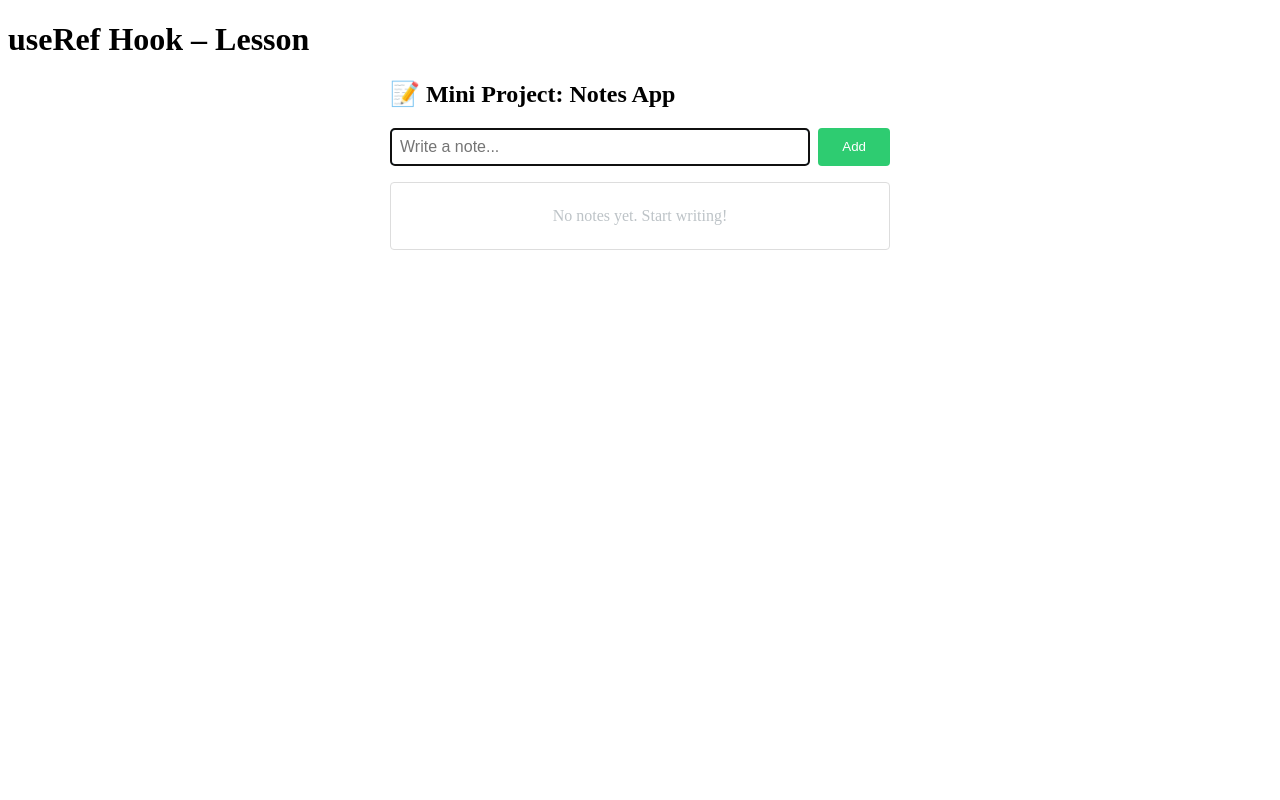
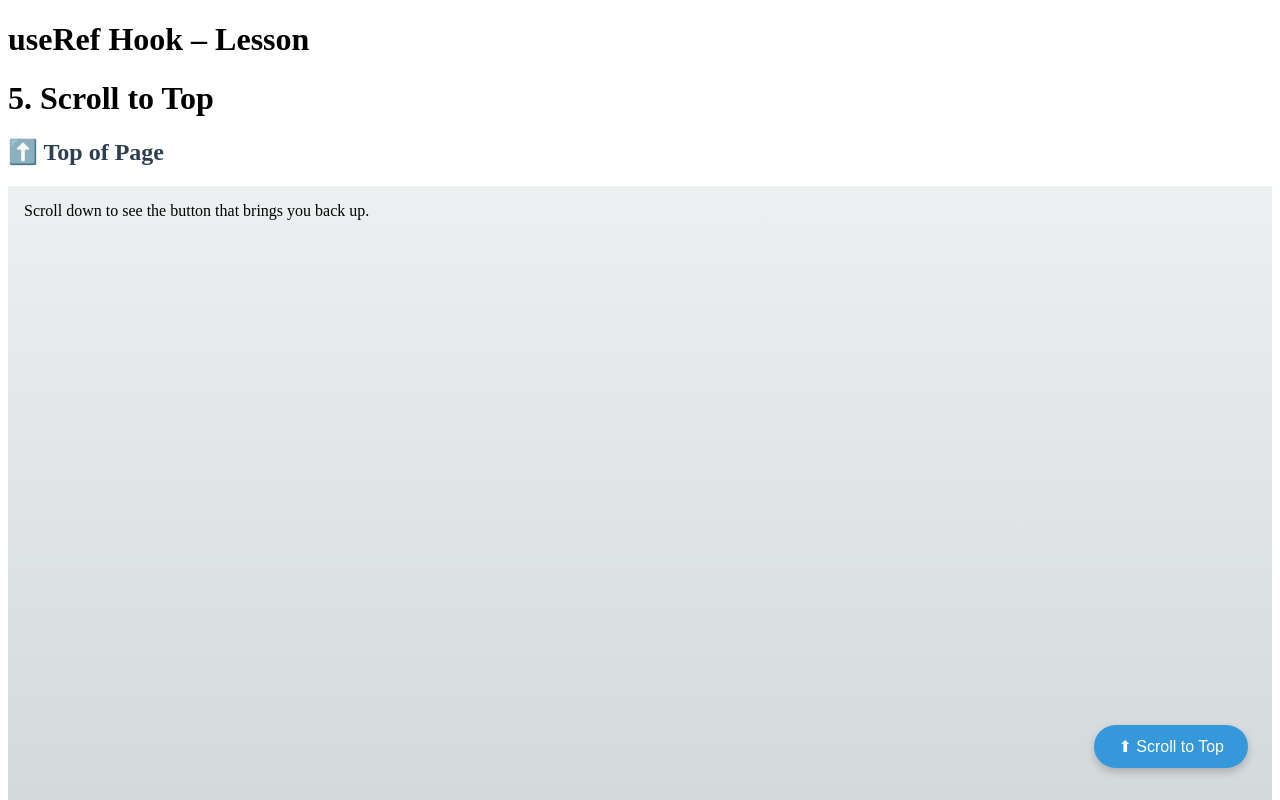
Before and after one commit to HaithamAbuDraz/react-advanced, a React (Vite) app: page / in a window 1280 px wide. Shown: the top 800 px of the page. Built offline with nearby package versions, Linux system fonts and the light colour scheme.

Commit message:
Restore UseRefLesson to ScrollToTop

```diff
--- a/src/lessons/02-useRef/UseRefLesson.tsx
+++ b/src/lessons/02-useRef/UseRefLesson.tsx
@@ -1,10 +1,10 @@
-import NotesApp from './components/NotesApp';
+import ScrollToTop from './components/ScrollToTop';
 
 function UseRefLesson() {
   return (
     <div>
       <h1>useRef Hook – Lesson</h1>
-      <NotesApp />
+      <ScrollToTop />
     </div>
   );
 }
```
